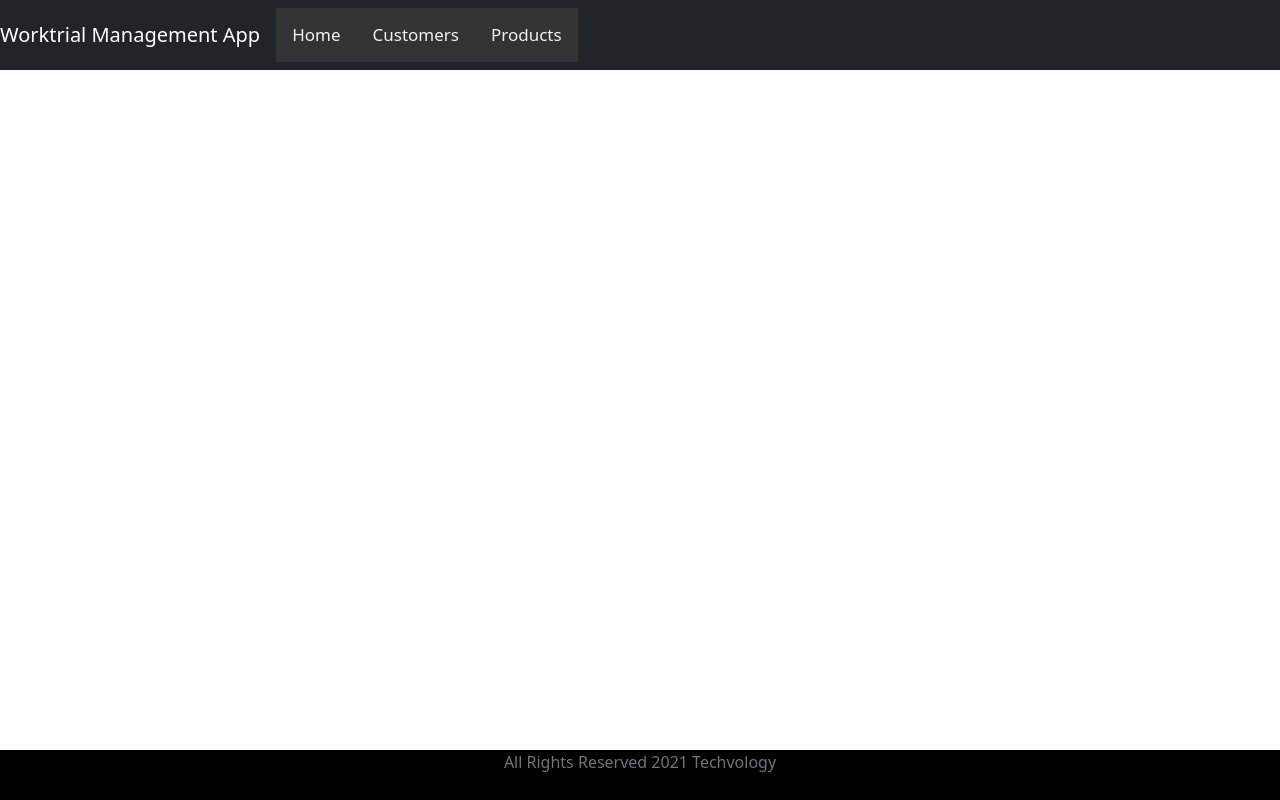
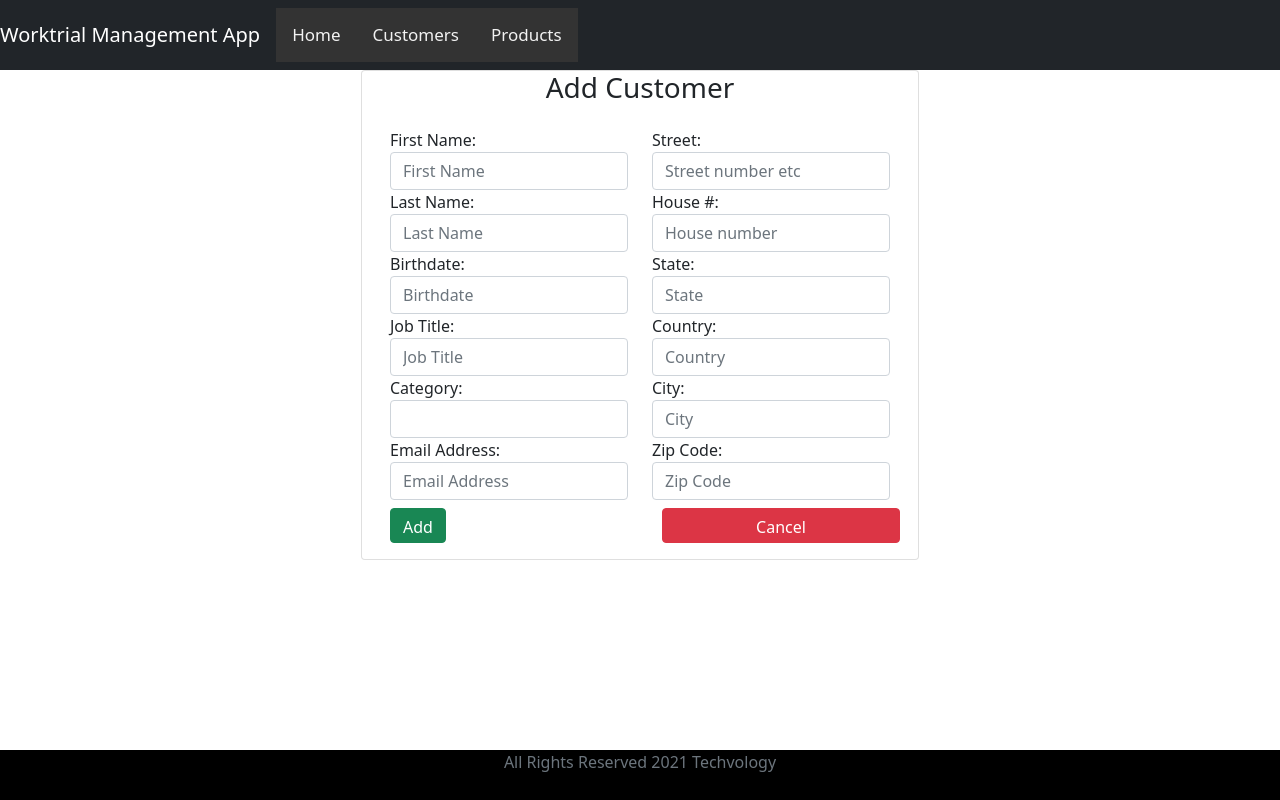
Before and after one commit to Florid11/ReactJs_Project, a React (Create React App) app: page /add-customer in a window 1280 px wide. Built offline with nearby package versions, Linux system fonts and the light colour scheme.

Commit message:
Add Costumer Component was added.

```diff
--- a/src/App.js
+++ b/src/App.js
@@ -5,6 +5,7 @@ import CustomersComponent from "./components/Customers.component";
 import HeaderComponent from "./components/Header.component";
 import FooterComponent from "./components/Footer.component";
 import productComponent from "./components/product.components";
+import AddCustomerComponents from "./components/AddCustomer.components";
 
 
 function App() {
@@ -17,6 +18,8 @@ function App() {
                       <Route exact path="/" component={CustomersComponent}/>
                       <Route exact path="/customers" component={CustomersComponent}/>
                       <Route exact path="/products" component={productComponent}/>
+                      <Route exact path="/add-customer" component={AddCustomerComponents}/>
+
                   </Switch>
                 </div>
                 <FooterComponent/>
--- /dev/null
+++ b/src/components/AddCustomer.components.js
@@ -0,0 +1,82 @@
+function AddCustomerComponents(props) {
+
+    const cancel = () => {
+        props.history.push('/customers');
+    }
+
+    return(
+        <div className="container">
+            <div className="row">
+                <div className="card col-md-6 offset-md-3 offset-md-3">
+                    <h3 className="text-center">Add Customer</h3>
+                    <div className="card-body">
+                        <form className="row">
+                            <div className="col-md-6">
+                                <div className="form-group">
+                                    <label>First Name:</label>
+                                    <input placeholder={"First Name"} name={"firstName"} className="form-control"/>
+                                </div>
+                                <div className="form-group">
+                                    <label>Last Name:</label>
+                                    <input placeholder={"Last Name"} name={"lastName"} className="form-control"/>
+                                </div>
+                                <div className="form-group">
+                                    <label>Birthdate:</label>
+                                    <input placeholder={"Birthdate"} name={"birthDate"} className="form-control"/>
+                                </div>
+                                <div className="form-group">
+                                    <label>Job Title:</label>
+                                    <input placeholder={"Job Title"} name={"jobTitle"} className="form-control"/>
+                                </div>
+                                <div className="form-group">
+                                    <label>Category:</label>
+                                    <select name="category" className="form-control">
+                                        <option selected hidden></option>
+                                        <option>EXISTING_CUSTOMER</option>
+                                        <option>NEW_CUSTOMER</option>
+                                        <option>INACTIVE_CUSTOMER</option>
+                                    </select>
+                                </div>
+                                <div className="form-group">
+                                    <label>Email Address:</label>
+                                    <input placeholder={"Email Address"} name={"emailAddress"} className="form-control"/>
+                                </div>
+                                <button className="btn btn-success m-100 mt-2" type={"submit"}>Add</button>
+                            </div>
+
+                            <div className="col-md-6">
+                                <div className="form-group">
+                                    <label>Street:</label>
+                                    <input placeholder={"Street number etc"} name={"street"} className="form-control"/>
+                                </div>
+                                <div className="form-group">
+                                    <label>House #:</label>
+                                    <input placeholder={"House number"} name={"houseNum"} className="form-control"/>
+                                </div>
+                                <div className="form-group">
+                                    <label>State:</label>
+                                    <input placeholder={"State"} name={"state"} className="form-control"/>
+                                </div>
+                                <div className="form-group">
+                                    <label>Country:</label>
+                                    <input placeholder={"Country"} name={"country"} className="form-control"/>
+                                </div>
+                                <div className="form-group">
+                                    <label>City:</label>
+                                    <input placeholder={"City"} name={"city"} className="form-control"/>
+                                </div>
+                                <div className="form-group">
+                                    <label>Zip Code:</label>
+                                    <input placeholder={"Zip Code"} name={"zipCode"} className="form-control"/>
+                                </div>
+                                <button className="btn btn-danger w-100 mt-2" onClick={cancel.bind(this)} style={{marginLeft: "10px"}}>Cancel</button>
+                            </div>
+                        </form>
+                    </div>
+                </div>
+            </div>
+        </div>
+    )
+}
+
+export default AddCustomerComponents;
--- a/src/components/Customers.component.js
+++ b/src/components/Customers.component.js
@@ -8,9 +8,16 @@ class CustomersComponent extends Component {
         this.state = {
             customers: []
         }
+        this.addCustomer = this.addCustomer.bind(this);
+        this.deleteCustomer = this.deleteCustomer.bind(this);
+
     }
 
     componentDidMount() {
+    }
+
+    addCustomer() {
+        this.props.history.push('/add-customer');
     }
 
 
@@ -32,7 +39,7 @@ class CustomersComponent extends Component {
             <div>
                 <h2 className="text-center">Customers List</h2>
                 <div className="d-flex justify-content-between">
-                    <button className="btn btn-success" >
+                    <button className="btn btn-success" onClick={this.addCustomer}>
                         Add Customer
                     </button>
                     <input
```
